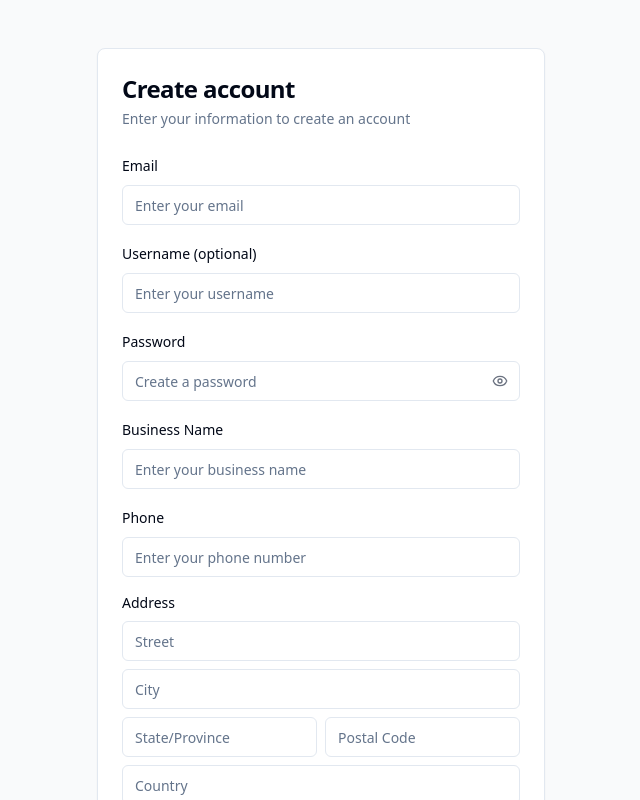
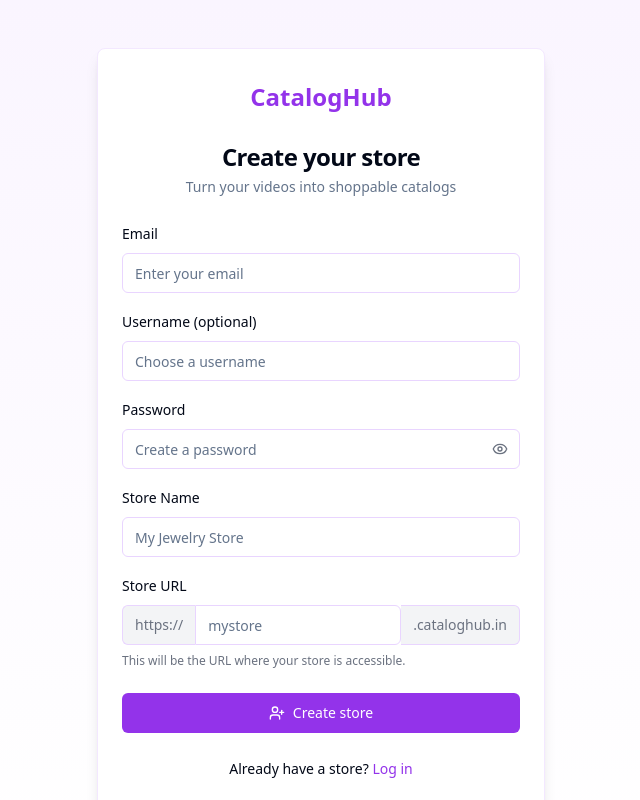
Before and after one commit to gauravgill95/video2commerce, a React (Vite) app: page /signup in a window 1280 px wide. Shown: the top 800 px of the page, without its empty margins (319-959 px from the left). Built offline with nearby package versions, Linux system fonts and the light colour scheme.

Commit message:
Update signup flow and UI
The signup flow and UI have been updated to reflect changes in the API and to accommodate sites created at the site.cataloghub.in domain.

```diff
--- a/src/pages/Login.tsx
+++ b/src/pages/Login.tsx
@@ -52,11 +52,14 @@ const Login = () => {
   };
 
   return (
-    <div className="flex min-h-screen items-center justify-center bg-gray-50 px-4 py-12 sm:px-6 lg:px-8">
-      <Card className="w-full max-w-md">
-        <CardHeader className="space-y-1">
-          <CardTitle className="text-2xl font-bold">Log in</CardTitle>
-          <CardDescription>
+    <div className="flex min-h-screen items-center justify-center bg-gradient-to-b from-purple-50 to-white px-4 py-12 sm:px-6 lg:px-8">
+      <Card className="w-full max-w-md shadow-lg border-purple-100">
+        <CardHeader className="space-y-1 pb-6 pt-8">
+          <div className="flex justify-center mb-6">
+            <div className="text-purple-600 font-bold text-2xl">CatalogHub</div>
+          </div>
+          <CardTitle className="text-2xl font-bold text-center">Log in to your store</CardTitle>
+          <CardDescription className="text-center">
             Enter your credentials to access your account
           </CardDescription>
         </CardHeader>
@@ -65,16 +68,17 @@ const Login = () => {
           <CardContent className="space-y-4">
             <div className="space-y-2">
               <label htmlFor="username" className="text-sm font-medium">
-                Username
+                Email or Username
               </label>
               <Input
                 id="username"
                 type="text"
                 value={username}
                 onChange={(e) => setUsername(e.target.value)}
-                placeholder="Enter your username"
+                placeholder="Enter your email or username"
                 disabled={isLoading}
                 required
+                className="border-purple-200 focus-visible:ring-purple-500"
               />
             </div>
 
@@ -91,7 +95,7 @@ const Login = () => {
                   placeholder="Enter your password"
                   disabled={isLoading}
                   required
-                  className="pr-10"
+                  className="pr-10 border-purple-200 focus-visible:ring-purple-500"
                 />
                 <button
                   type="button"
@@ -108,8 +112,12 @@ const Login = () => {
             </div>
           </CardContent>
 
-          <CardFooter className="flex flex-col space-y-4">
-            <Button type="submit" className="w-full" disabled={isLoading}>
+          <CardFooter className="flex flex-col space-y-4 px-6 pb-8">
+            <Button
+              type="submit"
+              className="w-full bg-purple-600 hover:bg-purple-700"
+              disabled={isLoading}
+            >
               {isLoading ? (
                 <span className="flex items-center gap-2">
                   <span className="h-4 w-4 animate-spin rounded-full border-2 border-current border-t-transparent" />
@@ -124,13 +132,13 @@ const Login = () => {
             </Button>
 
             <div className="text-center text-sm">
-              Don't have an account?{" "}
+              Don't have a store?{" "}
               <Button
                 variant="link"
-                className="p-0 text-primary"
+                className="p-0 text-purple-600"
                 onClick={() => navigate('/signup')}
               >
-                Sign up
+                Create one
               </Button>
             </div>
           </CardFooter>
--- a/src/pages/Signup.tsx
+++ b/src/pages/Signup.tsx
@@ -13,15 +13,8 @@ const Signup = () => {
     email: '',
     username: '',
     password: '',
-    business_name: '',
-    phone: '',
-    address: {
-      street: '',
-      city: '',
-      state: '',
-      postal_code: '',
-      country: '',
-    }
+    site_title: '',
+    site_url: ''
   });
   const [showPassword, setShowPassword] = useState(false);
   const navigate = useNavigate();
@@ -44,28 +37,16 @@ const Signup = () => {
 
   const handleChange = (e: React.ChangeEvent<HTMLInputElement>) => {
     const { name, value } = e.target;
-
-    if (name.includes('.')) {
-      const [parent, child] = name.split('.');
-      setFormData(prev => ({
-        ...prev,
-        [parent]: {
-          ...prev[parent as keyof typeof prev] as Record<string, string>,
-          [child]: value,
-        },
-      }));
-    } else {
-      setFormData(prev => ({
-        ...prev,
-        [name]: value,
-      }));
-    }
+    setFormData(prev => ({
+      ...prev,
+      [name]: value,
+    }));
   };
 
   const handleSubmit = async (e: React.FormEvent) => {
     e.preventDefault();
 
-    if (!formData.email || !formData.password || !formData.business_name || !formData.phone) {
+    if (!formData.email || !formData.password || !formData.site_title || !formData.site_url) {
       toast.error('All fields are required');
       return;
     }
@@ -84,12 +65,15 @@ const Signup = () => {
   };
 
   return (
-    <div className="flex min-h-screen items-center justify-center bg-gray-50 px-4 py-12 sm:px-6 lg:px-8">
-      <Card className="w-full max-w-md">
-        <CardHeader className="space-y-1">
-          <CardTitle className="text-2xl font-bold">Create account</CardTitle>
-          <CardDescription>
-            Enter your information to create an account
+    <div className="flex min-h-screen items-center justify-center bg-gradient-to-b from-purple-50 to-white px-4 py-12 sm:px-6 lg:px-8">
+      <Card className="w-full max-w-md shadow-lg border-purple-100">
+        <CardHeader className="space-y-1 pb-6 pt-8">
+          <div className="flex justify-center mb-6">
+            <div className="text-purple-600 font-bold text-2xl">CatalogHub</div>
+          </div>
+          <CardTitle className="text-2xl font-bold text-center">Create your store</CardTitle>
+          <CardDescription className="text-center">
+            Turn your videos into shoppable catalogs
           </CardDescription>
         </CardHeader>
 
@@ -108,6 +92,7 @@ const Signup = () => {
                 placeholder="Enter your email"
                 disabled={isLoading}
                 required
+                className="border-purple-200 focus-visible:ring-purple-500"
               />
             </div>
 
@@ -121,8 +106,9 @@ const Signup = () => {
                 type="text"
                 value={formData.username}
                 onChange={handleChange}
-                placeholder="Enter your username"
+                placeholder="Choose a username"
                 disabled={isLoading}
+                className="border-purple-200 focus-visible:ring-purple-500"
               />
             </div>
 
@@ -140,7 +126,7 @@ const Signup = () => {
                   placeholder="Create a password"
                   disabled={isLoading}
                   required
-                  className="pr-10"
+                  className="pr-10 border-purple-200 focus-visible:ring-purple-500"
                 />
                 <button
                   type="button"
@@ -157,106 +143,75 @@ const Signup = () => {
             </div>
 
             <div className="space-y-2">
-              <label htmlFor="business_name" className="text-sm font-medium">
-                Business Name
+              <label htmlFor="site_title" className="text-sm font-medium">
+                Store Name
               </label>
               <Input
-                id="business_name"
-                name="business_name"
+                id="site_title"
+                name="site_title"
                 type="text"
-                value={formData.business_name}
+                value={formData.site_title}
                 onChange={handleChange}
-                placeholder="Enter your business name"
+                placeholder="My Jewelry Store"
                 disabled={isLoading}
                 required
+                className="border-purple-200 focus-visible:ring-purple-500"
               />
             </div>
 
             <div className="space-y-2">
-              <label htmlFor="phone" className="text-sm font-medium">
-                Phone
+              <label htmlFor="site_url" className="text-sm font-medium">
+                Store URL
               </label>
-              <Input
-                id="phone"
-                name="phone"
-                type="tel"
-                value={formData.phone}
-                onChange={handleChange}
-                placeholder="Enter your phone number"
-                disabled={isLoading}
-                required
-              />
-            </div>
-
-            <div className="space-y-2">
-              <p className="text-sm font-medium">Address</p>
-              <div className="grid grid-cols-1 gap-2">
+              <div className="flex">
+                <div className="flex items-center px-3 bg-gray-100 border border-r-0 rounded-l-md border-purple-200">
+                  <span className="text-sm text-gray-500">https://</span>
+                </div>
                 <Input
-                  name="address.street"
-                  placeholder="Street"
-                  value={formData.address.street}
+                  id="site_url"
+                  name="site_url"
+                  type="text"
+                  value={formData.site_url}
                   onChange={handleChange}
+                  placeholder="mystore"
                   disabled={isLoading}
                   required
+                  className="rounded-l-none border-purple-200 focus-visible:ring-purple-500"
                 />
-                <Input
-                  name="address.city"
-                  placeholder="City"
-                  value={formData.address.city}
-                  onChange={handleChange}
-                  disabled={isLoading}
-                  required
-                />
-                <div className="grid grid-cols-2 gap-2">
-                  <Input
-                    name="address.state"
-                    placeholder="State/Province"
-                    value={formData.address.state}
-                    onChange={handleChange}
-                    disabled={isLoading}
-                    required
-                  />
-                  <Input
-                    name="address.postal_code"
-                    placeholder="Postal Code"
-                    value={formData.address.postal_code}
-                    onChange={handleChange}
-                    disabled={isLoading}
-                    required
-                  />
+                <div className="flex items-center px-3 bg-gray-100 border border-l-0 rounded-r-md border-purple-200">
+                  <span className="text-sm text-gray-500">.cataloghub.in</span>
                 </div>
-                <Input
-                  name="address.country"
-                  placeholder="Country"
-                  value={formData.address.country}
-                  onChange={handleChange}
-                  disabled={isLoading}
-                  required
-                />
               </div>
+              <p className="text-xs text-gray-500 mt-1">
+                This will be the URL where your store is accessible.
+              </p>
             </div>
           </CardContent>
 
-          <CardFooter className="flex flex-col space-y-4">
-            <Button type="submit" className="w-full" disabled={isLoading}>
+          <CardFooter className="flex flex-col space-y-4 px-6 pb-8">
+            <Button
+              type="submit"
+              className="w-full bg-purple-600 hover:bg-purple-700"
+              disabled={isLoading}
+            >
               {isLoading ? (
                 <span className="flex items-center gap-2">
                   <span className="h-4 w-4 animate-spin rounded-full border-2 border-current border-t-transparent" />
-                  Creating account...
+                  Creating store...
                 </span>
               ) : (
                 <span className="flex items-center gap-2">
                   <UserPlus className="h-4 w-4" />
-                  Create account
+                  Create store
                 </span>
               )}
             </Button>
 
             <div className="text-center text-sm">
-              Already have an account?{" "}
+              Already have a store?{" "}
               <Button
                 variant="link"
-                className="p-0 text-primary"
+                className="p-0 text-purple-600"
                 onClick={() => navigate('/login')}
               >
                 Log in
--- a/src/types/api.ts
+++ b/src/types/api.ts
@@ -89,11 +89,8 @@ export interface SignupRequest {
   email: string;
   password: string;
   username?: string;
-  business_name: string;
-  phone: string;
-  address: {
-    [key: string]: string;
-  };
+  site_title: string;
+  site_url: string;
 }
 
 export interface AuthResponse {
```
